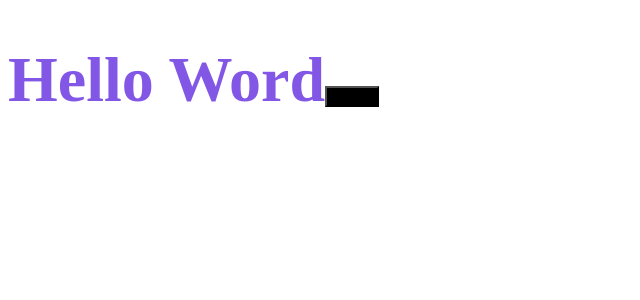
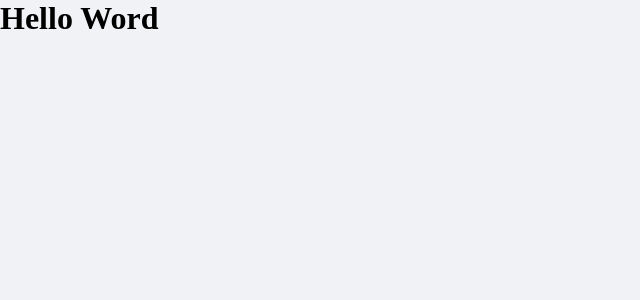
Before and after one commit to ReinaldoCS/dtmoney, a React (Create React App) app: page / in a window 1280 px wide. Shown: the top 300 px of the page, without its empty margins (0-640 px from the left). Built offline with nearby package versions, Linux system fonts and the light colour scheme.

Commit message:
Criando estilos globais

```diff
--- a/public/index.html
+++ b/public/index.html
@@ -1,8 +1,10 @@
 <!DOCTYPE html>
-<html lang="en">
+<html lang="pt-br">
   <head>
     <meta charset="utf-8" />
     <meta name="viewport" content="width=device-width, initial-scale=1" />
+
+    <link rel="shortcut icon" href="favicon.png" type="image/png">
 
     <title>dtmoney</title>
   </head>
--- a/src/App.tsx
+++ b/src/App.tsx
@@ -1,21 +1,11 @@
-import styled from 'styled-components';
+import { GlobalStyle } from "./styles/global";
 
-const Title = styled.h1`
-  font-size: 64px;
-  color: #8257E6;
-
-  button {
-    background: #000;
-  }
-`
 
 export function App() {
   return (
     <div className="App">
-      <Title>
-        Hello Word
-        <button>Salvar</button>
-      </Title>
+      <h1>Hello Word</h1>
+      <GlobalStyle />
     </div>
   );
 }
--- /dev/null
+++ b/src/styles/global.ts
@@ -0,0 +1,50 @@
+import { createGlobalStyle } from 'styled-components';
+
+export const GlobalStyle = createGlobalStyle`
+  :root {
+    --background: #F0F2F5;
+    --red: #E52E4D;
+    --blue: #5429CC;
+
+    --blue-light: #6933FF;
+
+    --text-title: #363F5F;
+    --text-body: #969CB3;
+
+    --background: #F0F2F5;
+    --shape: #FFFFFF;
+  }
+
+  * {
+    margin: 0;
+    padding: 0;
+    box-sizing: border-box;
+  }
+
+  // font-size: 16px (Desktop)
+  // REM => 1rem = font-size
+  html {
+    @media (max-width: 1080px) {
+      font-size: 93.75%; // 15px
+    }
+
+    @media (max-width: 720px) {
+      font-size: 87.5%; // 14px
+    }
+  }
+
+
+  body {
+    background: var(--background);
+    -webkit-font-smoothing: antialiased;
+  }
+
+  button {
+    cursor: pointer;
+  }
+
+  [disabled] {
+    opacity: 0.6;
+    cursor: not-allowed;
+  }
+`;
```
